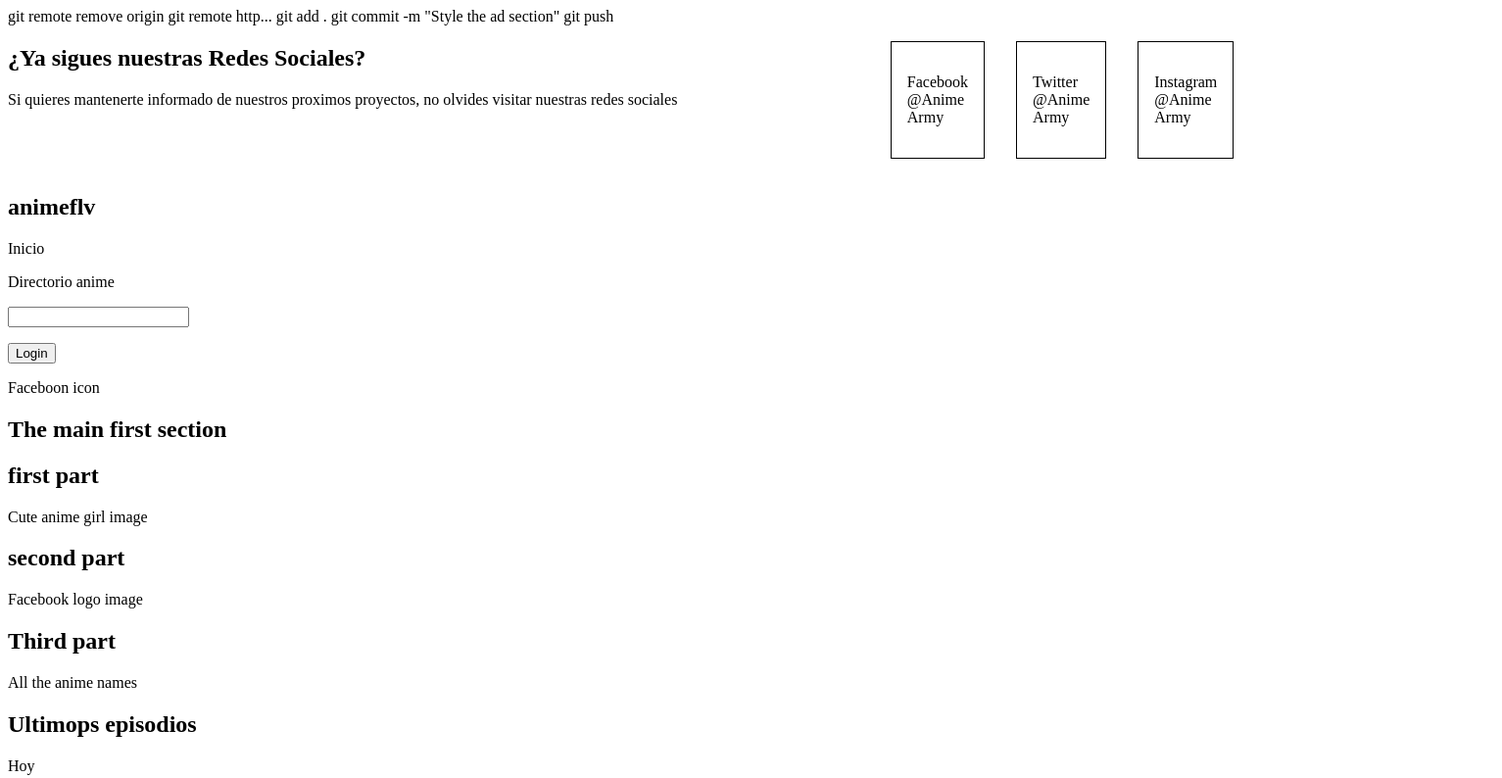
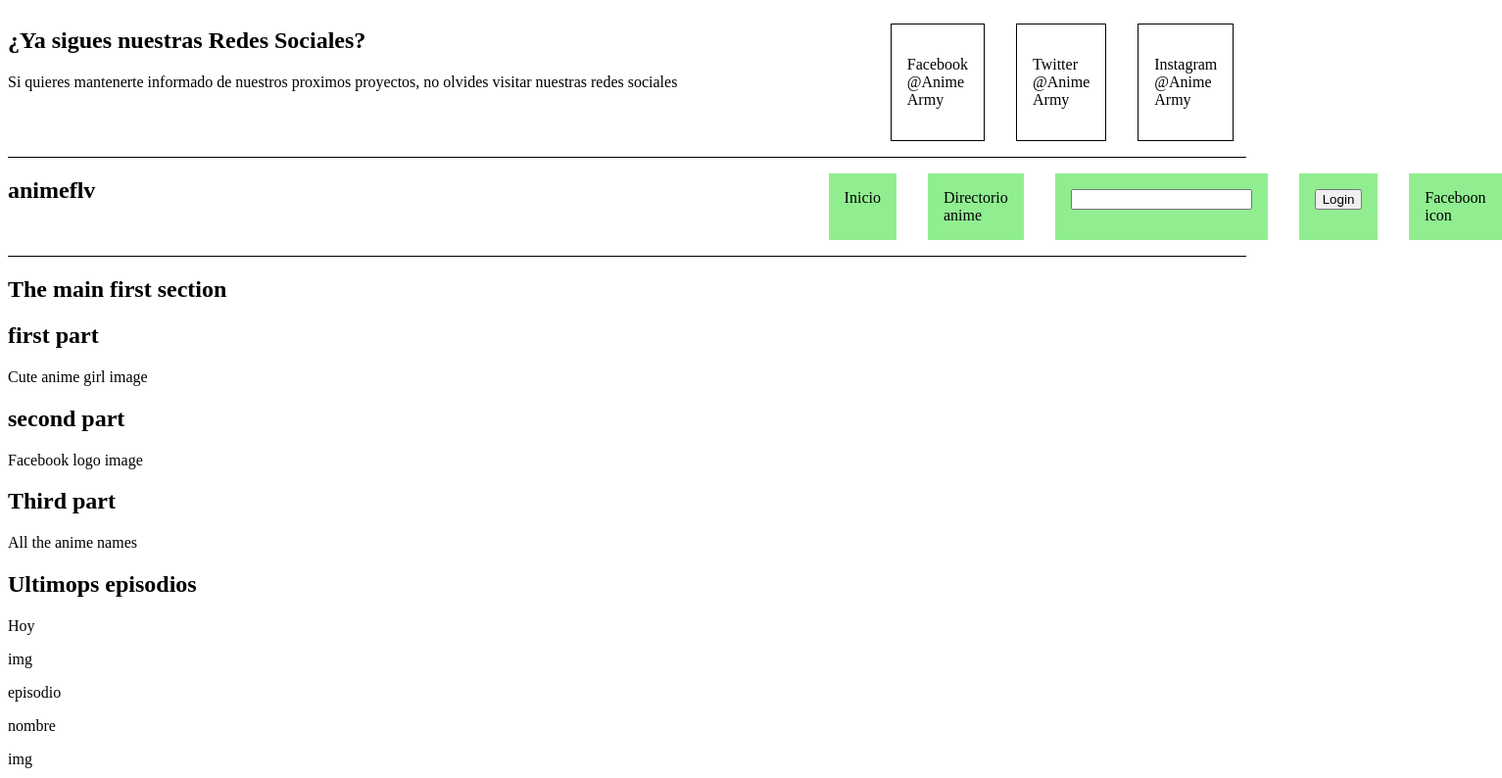
Before and after one commit to Anthony-2003/anime-flv, a plain HTML site: page index.html in a window 1280 px wide. Shown: the top 794 px of the page at 98% size, 1533 px wide, since content can reach past the window. Drawn offline with Linux system fonts and the light colour scheme.

Commit message:
style the  head section

```diff
--- a/index.html
+++ b/index.html
@@ -8,43 +8,76 @@
     <meta name="viewport" content="width=device-width, initial-scale=1.0">
 
     <style>
-        .ad-section{
-            background-color:white;
+        /* Styles for the ad */
+        .ad-section {
+            background-color: white;
+            display: flex;
+            justify-content: space-evenly;
+            width: 100%;
+            border-bottom: 1px solid black;
+        }
+
+        .ad-sm {
+            border: 1px solid black;
+            padding: 1rem;
+            margin: 1rem;
+        }
+
+        .ad-text {
+            width: 70%;
+        }
+
+        .container-sm {
+            width: 30%;
+            display: flex;
+        }
+
+        /* Styles for the header */
+
+        .head {
+            background-color: white;
+            display: flex;
+            justify-content: space-between;
+            border-bottom: 1px solid black;
+        }
+
+        .head-logo{
+            width: 65%;
+        }
+
+        .head-menu{
+            width: 35%;
             display:flex;
-            justify-content:space-evenly;
         }
-        .ad-sm {
-            border:1px solid black;
+
+        .head-item{
+            background-color:lightgreen;
             padding:1rem;
             margin:1rem;
         }
-        .ad-section{
-            width: 100%;
+
+        .menu-item{
+            text-decoration: none;
+            color:black;
+           list-style: none;
         }
-        .ad-text{
-            width: 70%;
-        }
-        .container-sm{
-            width:30%;
-            display: flex;
-        }
+
+
     </style>
 </head>
 
-git remote remove origin
+<!-- So now, we know that the first div is = 65%
+and the rest of the divs together are = 35%
+so you have to put each element in a div.
+The first element goes in one div.
+The rest of the elements go in another div.  -->
 
-git remote http...
-
-git add .
-
-git commit -m "Style the ad section"
-
-git push
 <body>
     <section class="ad-section">
         <div class="ad-text">
             <h1>¿Ya sigues nuestras Redes Sociales?</h1>
-            <p>Si quieres mantenerte informado de nuestros proximos proyectos, no olvides visitar nuestras redes sociales</p>
+            <p>Si quieres mantenerte informado de nuestros proximos proyectos, no olvides visitar nuestras redes
+                sociales</p>
         </div>
         <div class="container-sm">
             <div class="ad-sm ad-facebook">
@@ -59,14 +92,28 @@ git push
         </div>
     </section>
 
-    <section>
-        <h2>animeflv</h2>
-        <p>Inicio</p>
-        <p>Directorio anime</p>
-        <p><input type="text"></p>
-        <p><button>Login</button></p>
-        <p>Faceboon icon</p>
-    </section>
+    <header class="head">
+        <div class="head-logo">
+            <h2>animeflv</h2>
+        </div>
+        <div class="head-menu">
+            <div class="head-item">
+                <li class="menu-item"> Inicio</li>
+            </div>
+            <div class="head-item">
+                <li class="menu-item"> Directorio anime </li>
+            </div>
+            <div class="head-item">
+                <li class="menu-item"><input type="text"> </li>
+            </div>
+            <div class="head-item">
+                <li class="menu-item"><button>Login</button> </li>
+            </div>
+            <div class="head-item">
+                <li class="menu-item"> Faceboon icon</li>
+            </div>
+        </div>
+    </header>
 
     <main>
 
```
